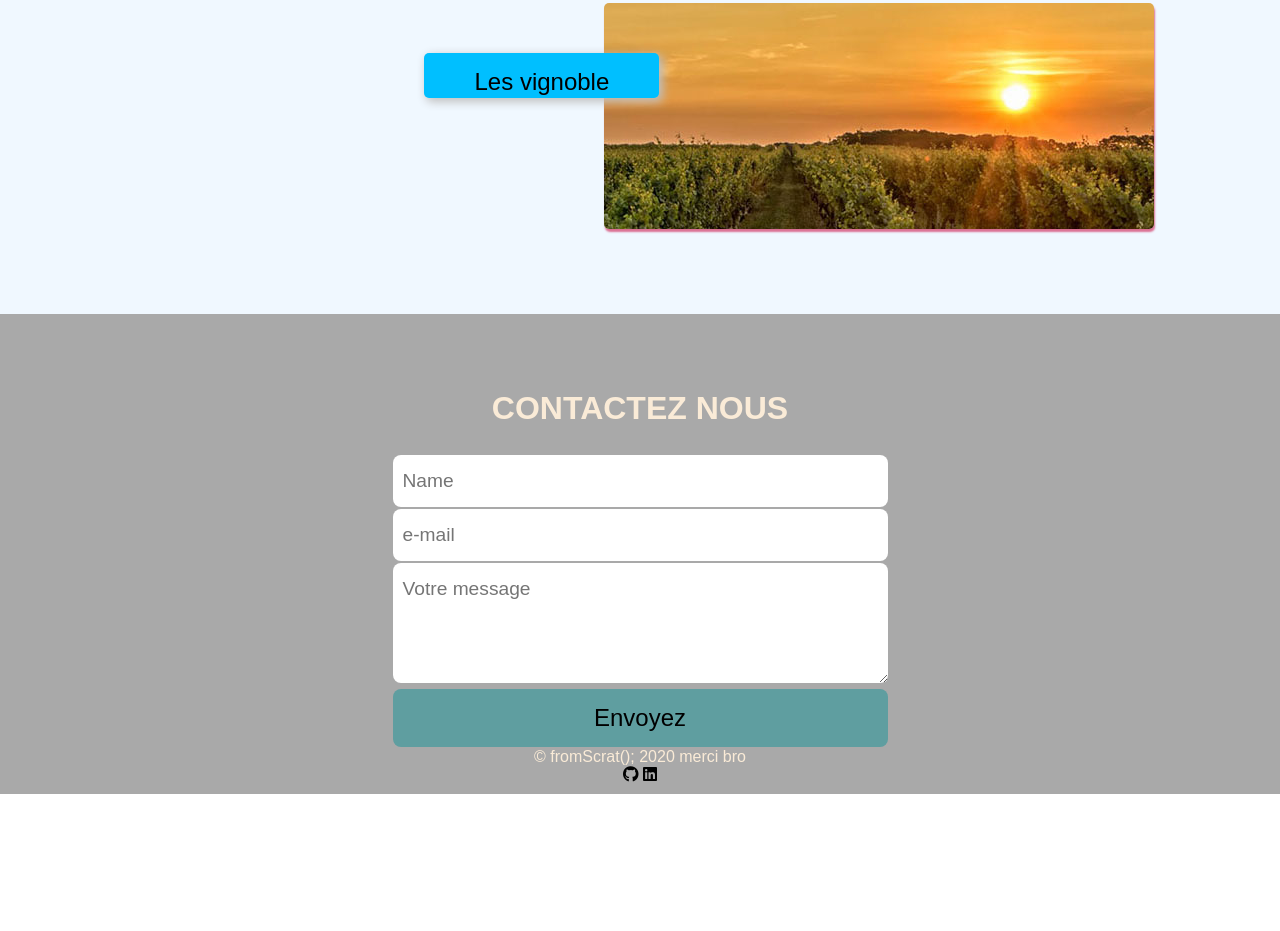
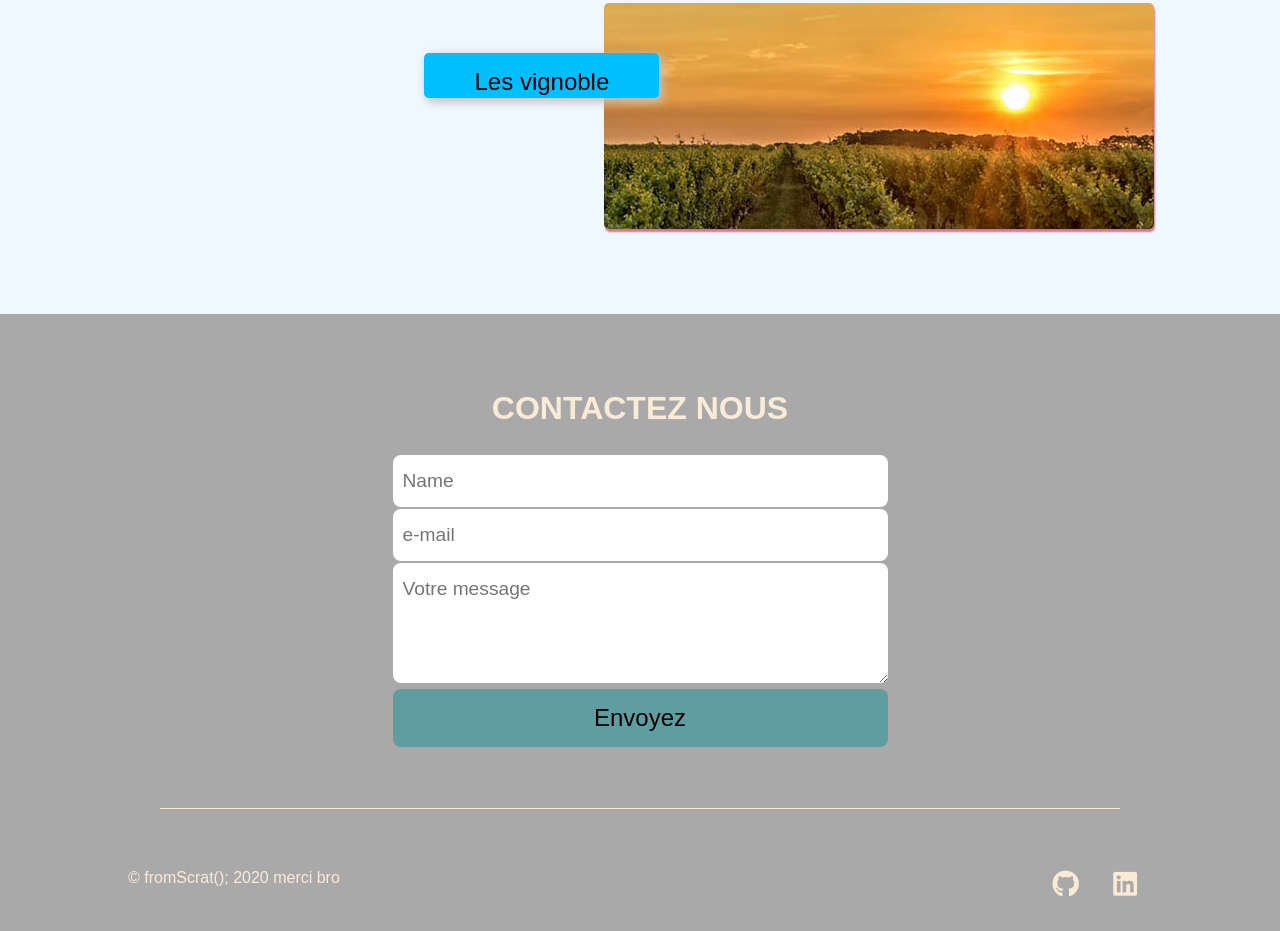
Before and after one commit to yassin13008/Hotel-train, a plain HTML site: page index.html in a window 1280 px wide. Shown: the part 2596-3527 px from the top of the page. Before the commit the page ends 3390 px from the top, so only its background shows below. Drawn offline with Linux system fonts and the light colour scheme; a web font is replaced by a local one.

Commit message:
Le HTML et le CSS est fini

```diff
--- a/style.css
+++ b/style.css
@@ -234,13 +234,51 @@ textarea {
 button {
     font-size: 1.5em;
     background-color: cadetblue;
-    transition: 0.5s;
+    transition: 0.5s ease-in-out;
 }
 
 button:hover {
     background-color: rgb(43, 144, 226);
     color: pink;
-    transition: 0.5s;
+    transition: 0.5s ease-in-out;
     /* Permet de faire apparaitre un doigt */
     cursor: pointer;
 }
+
+#deuxiemeTrait {
+    height: 1px;
+    width: 75%;
+    background-color: antiquewhite;
+    margin: 60px auto;
+}
+
+#copyrightEtIcons {
+    display: flex;
+    margin-bottom: 20px;
+    padding: 0 10%;
+}
+
+#copyright {
+    width: 50%;
+    text-align: left;
+    color: antiquewhite;
+}
+
+#icon {
+    width: 50%;
+    text-align: right;
+
+}
+
+#icon a {
+    display: inline-block;
+    margin: 0 15px;
+    font-size: 1.7em;
+    color: antiquewhite;
+    transition: 0.4s
+}
+
+#icon a:hover {
+    transform: scale(1.7);
+    transition: 0.4s;
+}
```
